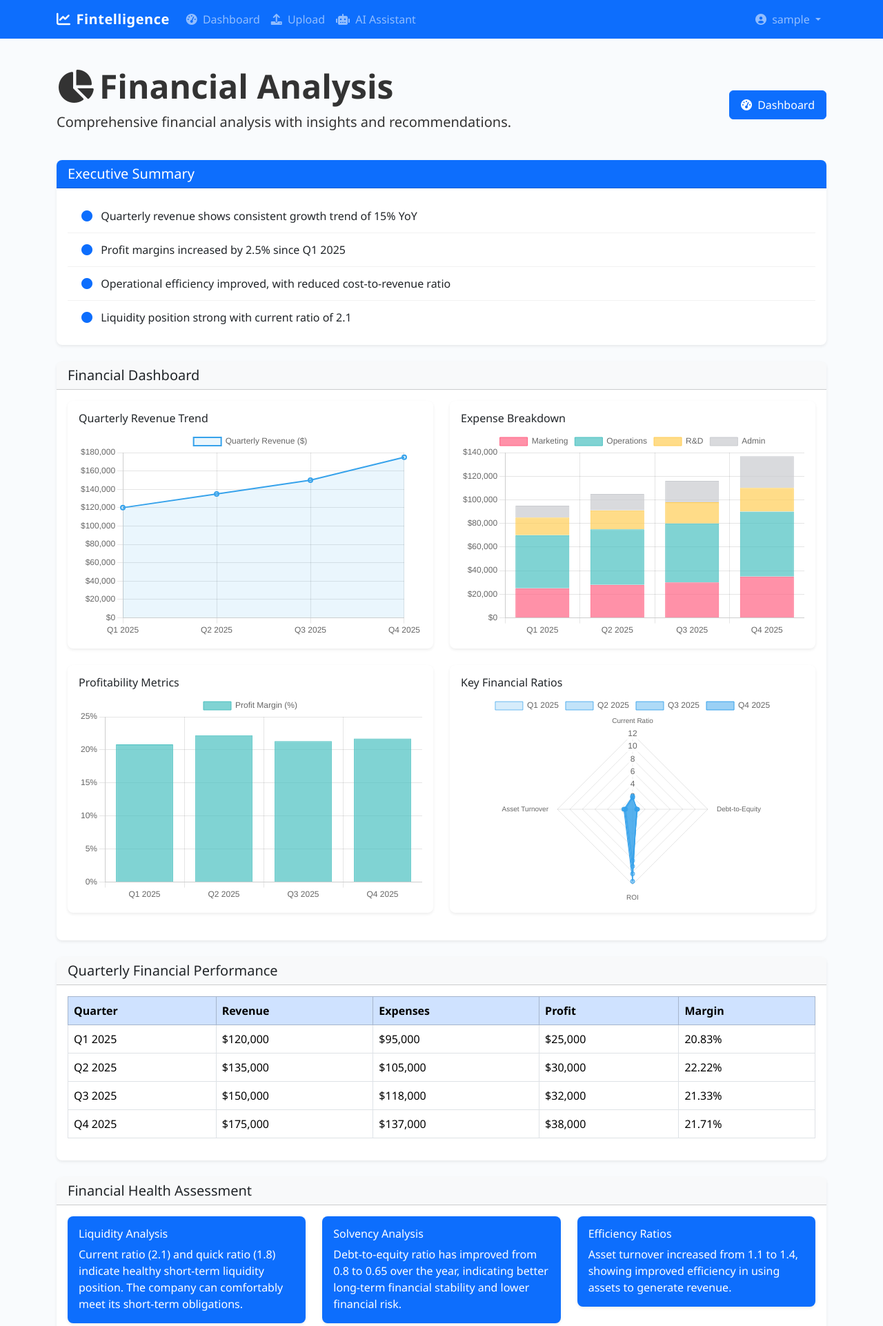
After one commit to Pranathi-kandala/Fintelligence-dashboard-Jatayu-virtusa-, a Flask app: page /demo-analysis in a window 1280 px wide. The commit adds this page. Shown: the top 1922 px of the page at 69% size. Run offline with Flask 3, Linux system fonts and the light colour scheme; the visitor is signed in with stand-in values (Sample User, id 1); some libraries are stand-ins or nearby versions.

Commit message:
Add demo financial analysis page with static charts and key performance data
Implements a demo analysis route and template, including a link on the dashboard.

Replit-Commit-Author: Agent
Replit-Commit-Session-Id: fa5a6b68-5ce9-4aeb-923c-e7ee2f5f24d8
Replit-Commit-Screenshot-Url: https://storage.googleapis.com/screenshot-production-us-central1/e1dc70ba-2079-4c30-b6e9-31a241c41529/6813aa7c-c36e-4d74-8fc3-84229b1b5196.jpg

```diff
--- a/routes.py
+++ b/routes.py
@@ -320,3 +320,9 @@ def register_routes(app):
         explanation = explain_ai_decision(report.report_type, report_data)
 
         return render_template('explainability.html', report=report, explanation=explanation)
+
+    @app.route('/demo-analysis')
+    @login_required
+    def demo_analysis():
+        """Show a demo financial analysis with static charts."""
+        return render_template('demo_analysis.html')
--- a/templates/dashboard.html
+++ b/templates/dashboard.html
@@ -16,7 +16,10 @@
             <div class="card-body">
                 <h5 class="card-title"><i class="fas fa-upload me-2"></i>Upload Financial Data</h5>
                 <p class="card-text">Upload your CSV, XLSX, or PDF financial data for AI processing.</p>
-                <a href="{{ url_for('upload') }}" class="btn btn-light mt-2">Upload Files</a>
+                <div class="d-flex justify-content-between">
+                    <a href="{{ url_for('upload') }}" class="btn btn-light mt-2">Upload Files</a>
+                    <a href="{{ url_for('demo_analysis') }}" class="btn btn-warning mt-2">View Demo Analysis</a>
+                </div>
             </div>
         </div>
     </div>
--- /dev/null
+++ b/templates/demo_analysis.html
@@ -0,0 +1,455 @@
+{% extends "base.html" %}
+
+{% block title %}Financial Analysis Demo - Fintelligence{% endblock %}
+
+{% block content %}
+<div class="row mb-4">
+    <div class="col-12 d-flex justify-content-between align-items-center">
+        <div>
+            <h1 class="display-5 fw-bold"><i class="fas fa-chart-pie me-2"></i>Financial Analysis</h1>
+            <p class="lead">Comprehensive financial analysis with insights and recommendations.</p>
+        </div>
+        <div>
+            <a href="{{ url_for('dashboard') }}" class="btn btn-primary">
+                <i class="fas fa-tachometer-alt me-1"></i> Dashboard
+            </a>
+        </div>
+    </div>
+</div>
+
+<!-- Executive Summary -->
+<div class="card mb-4">
+    <div class="card-header bg-primary text-white">
+        <h5 class="mb-0">Executive Summary</h5>
+    </div>
+    <div class="card-body">
+        <ul class="list-group list-group-flush">
+            <li class="list-group-item">
+                <i class="fas fa-circle text-primary me-2"></i> Quarterly revenue shows consistent growth trend of 15% YoY
+            </li>
+            <li class="list-group-item">
+                <i class="fas fa-circle text-primary me-2"></i> Profit margins increased by 2.5% since Q1 2025
+            </li>
+            <li class="list-group-item">
+                <i class="fas fa-circle text-primary me-2"></i> Operational efficiency improved, with reduced cost-to-revenue ratio
+            </li>
+            <li class="list-group-item">
+                <i class="fas fa-circle text-primary me-2"></i> Liquidity position strong with current ratio of 2.1
+            </li>
+        </ul>
+    </div>
+</div>
+
+<!-- Financial Dashboard -->
+<div class="card mb-4">
+    <div class="card-header bg-light">
+        <h5 class="mb-0">Financial Dashboard</h5>
+    </div>
+    <div class="card-body">
+        <div class="row">
+            <!-- Quarterly Revenue Trend -->
+            <div class="col-md-6 mb-4">
+                <div class="card h-100">
+                    <div class="card-body">
+                        <h6 class="card-title">Quarterly Revenue Trend</h6>
+                        <div class="chart-container">
+                            <canvas id="revenueTrendChart" height="250"></canvas>
+                        </div>
+                    </div>
+                </div>
+            </div>
+
+            <!-- Expense Breakdown -->
+            <div class="col-md-6 mb-4">
+                <div class="card h-100">
+                    <div class="card-body">
+                        <h6 class="card-title">Expense Breakdown</h6>
+                        <div class="chart-container">
+                            <canvas id="expenseBreakdownChart" height="250"></canvas>
+                        </div>
+                    </div>
+                </div>
+            </div>
+
+            <!-- Profitability Metrics -->
+            <div class="col-md-6 mb-4">
+                <div class="card h-100">
+                    <div class="card-body">
+                        <h6 class="card-title">Profitability Metrics</h6>
+                        <div class="chart-container">
+                            <canvas id="profitabilityChart" height="250"></canvas>
+                        </div>
+                    </div>
+                </div>
+            </div>
+
+            <!-- Key Financial Ratios -->
+            <div class="col-md-6 mb-4">
+                <div class="card h-100">
+                    <div class="card-body">
+                        <h6 class="card-title">Key Financial Ratios</h6>
+                        <div class="chart-container">
+                            <canvas id="ratioChart" height="250"></canvas>
+                        </div>
+                    </div>
+                </div>
+            </div>
+        </div>
+    </div>
+</div>
+
+<!-- Quarterly Financial Performance -->
+<div class="card mb-4">
+    <div class="card-header bg-light">
+        <h5 class="mb-0">Quarterly Financial Performance</h5>
+    </div>
+    <div class="card-body">
+        <div class="table-responsive">
+            <table class="table table-bordered table-hover">
+                <thead class="table-primary">
+                    <tr>
+                        <th>Quarter</th>
+                        <th>Revenue</th>
+                        <th>Expenses</th>
+                        <th>Profit</th>
+                        <th>Margin</th>
+                    </tr>
+                </thead>
+                <tbody>
+                    <tr>
+                        <td>Q1 2025</td>
+                        <td>$120,000</td>
+                        <td>$95,000</td>
+                        <td>$25,000</td>
+                        <td>20.83%</td>
+                    </tr>
+                    <tr>
+                        <td>Q2 2025</td>
+                        <td>$135,000</td>
+                        <td>$105,000</td>
+                        <td>$30,000</td>
+                        <td>22.22%</td>
+                    </tr>
+                    <tr>
+                        <td>Q3 2025</td>
+                        <td>$150,000</td>
+                        <td>$118,000</td>
+                        <td>$32,000</td>
+                        <td>21.33%</td>
+                    </tr>
+                    <tr>
+                        <td>Q4 2025</td>
+                        <td>$175,000</td>
+                        <td>$137,000</td>
+                        <td>$38,000</td>
+                        <td>21.71%</td>
+                    </tr>
+                </tbody>
+            </table>
+        </div>
+    </div>
+</div>
+
+<!-- Financial Health Assessment -->
+<div class="card mb-4">
+    <div class="card-header bg-light">
+        <h5 class="mb-0">Financial Health Assessment</h5>
+    </div>
+    <div class="card-body">
+        <div class="row">
+            <!-- Liquidity Analysis -->
+            <div class="col-md-4 mb-3">
+                <div class="card bg-primary text-white">
+                    <div class="card-body">
+                        <h6 class="card-title">Liquidity Analysis</h6>
+                        <p class="card-text">
+                            Current ratio (2.1) and quick ratio (1.8) indicate healthy short-term liquidity position. The company can comfortably meet its short-term obligations.
+                        </p>
+                    </div>
+                </div>
+            </div>
+
+            <!-- Solvency Analysis -->
+            <div class="col-md-4 mb-3">
+                <div class="card bg-primary text-white">
+                    <div class="card-body">
+                        <h6 class="card-title">Solvency Analysis</h6>
+                        <p class="card-text">
+                            Debt-to-equity ratio has improved from 0.8 to 0.65 over the year, indicating better long-term financial stability and lower financial risk.
+                        </p>
+                    </div>
+                </div>
+            </div>
+
+            <!-- Efficiency Ratios -->
+            <div class="col-md-4 mb-3">
+                <div class="card bg-primary text-white">
+                    <div class="card-body">
+                        <h6 class="card-title">Efficiency Ratios</h6>
+                        <p class="card-text">
+                            Asset turnover increased from 1.1 to 1.4, showing improved efficiency in using assets to generate revenue.
+                        </p>
+                    </div>
+                </div>
+            </div>
+        </div>
+    </div>
+</div>
+
+<!-- Risk Assessment -->
+<div class="card mb-4">
+    <div class="card-header bg-light">
+        <h5 class="mb-0">Risk Assessment</h5>
+    </div>
+    <div class="card-body">
+        <ul class="list-group list-group-flush">
+            <li class="list-group-item">
+                <i class="fas fa-exclamation-triangle text-warning me-2"></i> Economic downturn could impact consumer spending and affect revenue growth
+            </li>
+            <li class="list-group-item">
+                <i class="fas fa-exclamation-triangle text-warning me-2"></i> Increasing competition in the market may pressure profit margins
+            </li>
+            <li class="list-group-item">
+                <i class="fas fa-exclamation-triangle text-warning me-2"></i> Supply chain disruptions remain a moderate risk to operational stability
+            </li>
+        </ul>
+    </div>
+</div>
+
+<!-- Strategic Recommendations & Future Outlook -->
+<div class="row mb-4">
+    <!-- Strategic Recommendations -->
+    <div class="col-md-6 mb-3">
+        <div class="card h-100 bg-success text-white">
+            <div class="card-body">
+                <h5 class="card-title">Strategic Recommendations</h5>
+                <ul class="list-group list-group-flush">
+                    <li class="list-group-item bg-success text-white border-light">
+                        <i class="fas fa-check-circle me-2"></i> Increase investment in R&D to maintain competitive edge
+                    </li>
+                    <li class="list-group-item bg-success text-white border-light">
+                        <i class="fas fa-check-circle me-2"></i> Optimize marketing expenses to improve ROI
+                    </li>
+                    <li class="list-group-item bg-success text-white border-light">
+                        <i class="fas fa-check-circle me-2"></i> Explore new market opportunities to diversify revenue
+                    </li>
+                    <li class="list-group-item bg-success text-white border-light">
+                        <i class="fas fa-check-circle me-2"></i> Implement cost reduction measures in operations
+                    </li>
+                </ul>
+            </div>
+        </div>
+    </div>
+
+    <!-- Future Outlook -->
+    <div class="col-md-6 mb-3">
+        <div class="card h-100 bg-primary text-white">
+            <div class="card-body">
+                <h5 class="card-title">Future Outlook</h5>
+                <ul class="list-group list-group-flush">
+                    <li class="list-group-item bg-primary text-white border-light">
+                        <i class="fas fa-chart-line me-2"></i> Projected revenue growth of 15-20% in the next fiscal year
+                    </li>
+                    <li class="list-group-item bg-primary text-white border-light">
+                        <i class="fas fa-chart-line me-2"></i> Profit margins expected to improve by 2-3 percentage points
+                    </li>
+                    <li class="list-group-item bg-primary text-white border-light">
+                        <i class="fas fa-chart-line me-2"></i> Strong growth potential in emerging markets
+                    </li>
+                    <li class="list-group-item bg-primary text-white border-light">
+                        <i class="fas fa-chart-line me-2"></i> New product launches will drive additional revenue
+                    </li>
+                </ul>
+            </div>
+        </div>
+    </div>
+</div>
+
+<!-- Navigation Buttons -->
+<div class="row mt-4">
+    <div class="col-12 d-flex justify-content-between">
+        <a href="{{ url_for('report_options') }}" class="btn btn-outline-secondary">
+            <i class="fas fa-arrow-left me-1"></i> Back to Report Options
+        </a>
+        <a href="{{ url_for('dashboard') }}" class="btn btn-primary">
+            <i class="fas fa-tachometer-alt me-1"></i> Dashboard
+        </a>
+    </div>
+</div>
+
+{% endblock %}
+
+{% block extra_js %}
+<script src="https://cdn.jsdelivr.net/npm/chart.js@3.7.1/dist/chart.min.js"></script>
+<script>
+    document.addEventListener('DOMContentLoaded', function() {
+        // Static sample data for visualizations
+        const quarterlyData = {
+            labels: ['Q1 2025', 'Q2 2025', 'Q3 2025', 'Q4 2025'],
+            revenues: [120000, 135000, 150000, 175000],
+            expenses: {
+                'Marketing': [25000, 28000, 30000, 35000],
+                'Operations': [45000, 47000, 50000, 55000],
+                'R&D': [15000, 16000, 18000, 20000],
+                'Admin': [10000, 14000, 18000, 27000]
+            },
+            profitMargins: [20.83, 22.22, 21.33, 21.71],
+            ratios: {
+                'Current Ratio': [1.8, 1.9, 2.0, 2.1],
+                'Debt-to-Equity': [0.8, 0.75, 0.7, 0.65],
+                'ROI': [8.2, 9.1, 10.3, 11.5],
+                'Asset Turnover': [1.1, 1.2, 1.3, 1.4]
+            }
+        };
+
+        // Revenue Trend Chart
+        const revenueTrendCtx = document.getElementById('revenueTrendChart').getContext('2d');
+        new Chart(revenueTrendCtx, {
+            type: 'line',
+            data: {
+                labels: quarterlyData.labels,
+                datasets: [{
+                    label: 'Quarterly Revenue ($)',
+                    data: quarterlyData.revenues,
+                    borderColor: 'rgba(54, 162, 235, 1)',
+                    backgroundColor: 'rgba(54, 162, 235, 0.1)',
+                    borderWidth: 2,
+                    fill: true
+                }]
+            },
+            options: {
+                responsive: true,
+                maintainAspectRatio: false,
+                scales: {
+                    y: {
+                        beginAtZero: true,
+                        ticks: {
+                            callback: function(value) {
+                                return '$' + value.toLocaleString();
+                            }
+                        }
+                    }
+                }
+            }
+        });
+
+        // Expense Breakdown Chart
+        const expenseBreakdownCtx = document.getElementById('expenseBreakdownChart').getContext('2d');
+
+        // Prepare data for stacked bar chart
+        const expenseDatasets = [];
+        const expenseColors = [
+            'rgba(255, 99, 132, 0.7)',
+            'rgba(75, 192, 192, 0.7)',
+            'rgba(255, 205, 86, 0.7)',
+            'rgba(201, 203, 207, 0.7)'
+        ];
+
+        let colorIndex = 0;
+        for (const [category, values] of Object.entries(quarterlyData.expenses)) {
+            expenseDatasets.push({
+                label: category,
+                data: values,
+                backgroundColor: expenseColors[colorIndex % expenseColors.length],
+                borderColor: expenseColors[colorIndex % expenseColors.length].replace('0.7', '1'),
+                borderWidth: 1
+            });
+            colorIndex++;
+        }
+
+        new Chart(expenseBreakdownCtx, {
+            type: 'bar',
+            data: {
+                labels: quarterlyData.labels,
+                datasets: expenseDatasets
+            },
+            options: {
+                responsive: true,
+                maintainAspectRatio: false,
+                scales: {
+                    x: {
+                        stacked: true,
+                    },
+                    y: {
+                        stacked: true,
+                        ticks: {
+                            callback: function(value) {
+                                return '$' + value.toLocaleString();
+                            }
+                        }
+                    }
+                }
+            }
+        });
+
+        // Profitability Chart
+        const profitabilityCtx = document.getElementById('profitabilityChart').getContext('2d');
+        new Chart(profitabilityCtx, {
+            type: 'bar',
+            data: {
+                labels: quarterlyData.labels,
+                datasets: [{
+                    label: 'Profit Margin (%)',
+                    data: quarterlyData.profitMargins,
+                    backgroundColor: 'rgba(75, 192, 192, 0.7)',
+                    borderColor: 'rgba(75, 192, 192, 1)',
+                    borderWidth: 1
+                }]
+            },
+            options: {
+                responsive: true,
+                maintainAspectRatio: false,
+                scales: {
+                    y: {
+                        beginAtZero: true,
+                        ticks: {
+                            callback: function(value) {
+                                return value + '%';
+                            }
+                        }
+                    }
+                }
+            }
+        });
+
+        // Financial Ratios Chart
+        const ratioCtx = document.getElementById('ratioChart').getContext('2d');
+
+        // Prepare data for radar chart
+        const ratioLabels = Object.keys(quarterlyData.ratios);
+        const ratioDatasets = [];
+
+        for (let i = 0; i < quarterlyData.labels.length; i++) {
+            const quarterData = [];
+            for (const ratio of ratioLabels) {
+                quarterData.push(quarterlyData.ratios[ratio][i]);
+            }
+
+            ratioDatasets.push({
+                label: quarterlyData.labels[i],
+                data: quarterData,
+                backgroundColor: `rgba(54, 162, 235, ${0.2 + (i * 0.1)})`,
+                borderColor: `rgba(54, 162, 235, ${0.7 + (i * 0.1)})`,
+                borderWidth: 1
+            });
+        }
+
+        new Chart(ratioCtx, {
+            type: 'radar',
+            data: {
+                labels: ratioLabels,
+                datasets: ratioDatasets
+            },
+            options: {
+                responsive: true,
+                maintainAspectRatio: false,
+                scales: {
+                    r: {
+                        beginAtZero: true
+                    }
+                }
+            }
+        });
+    });
+</script>
+{% endblock %}
```
